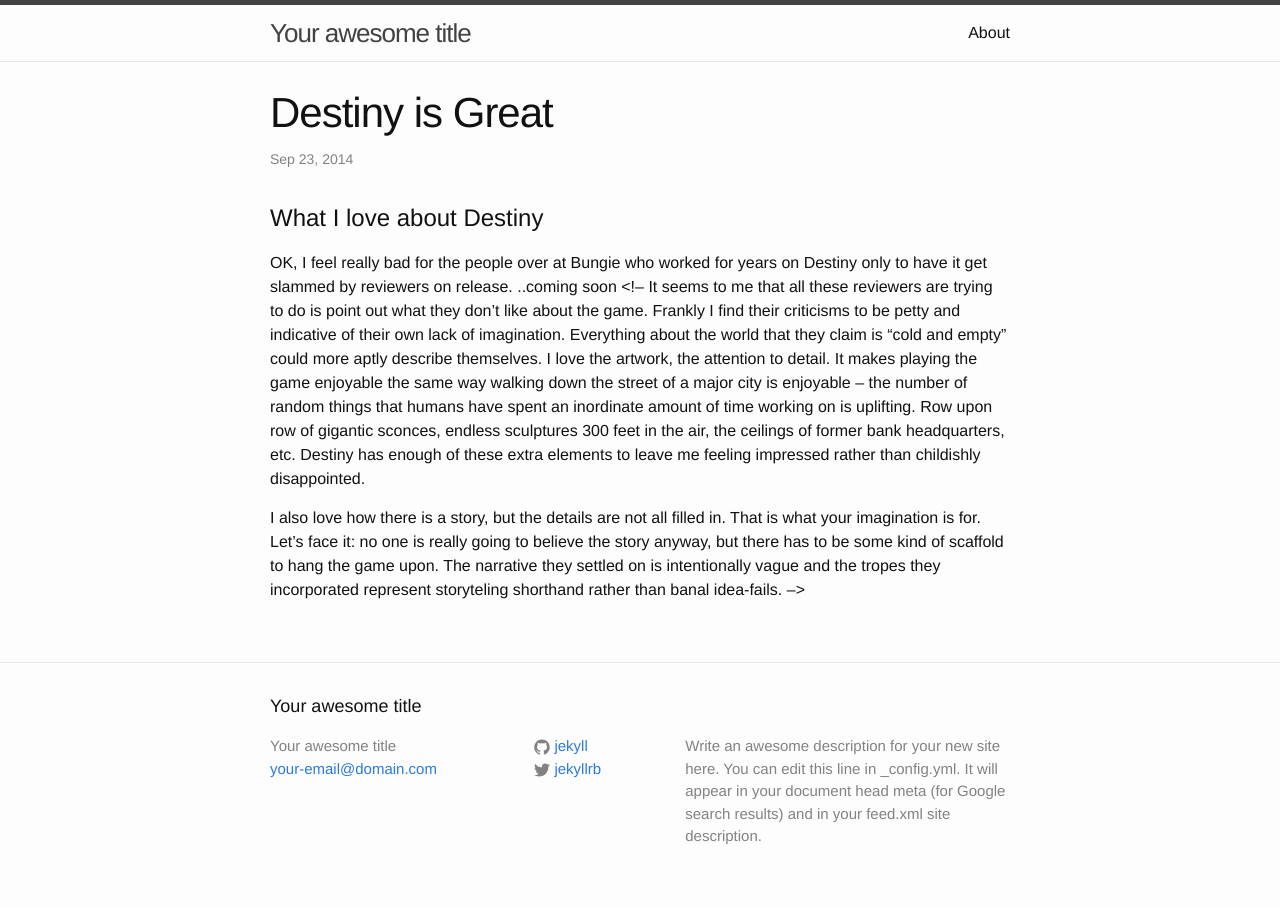
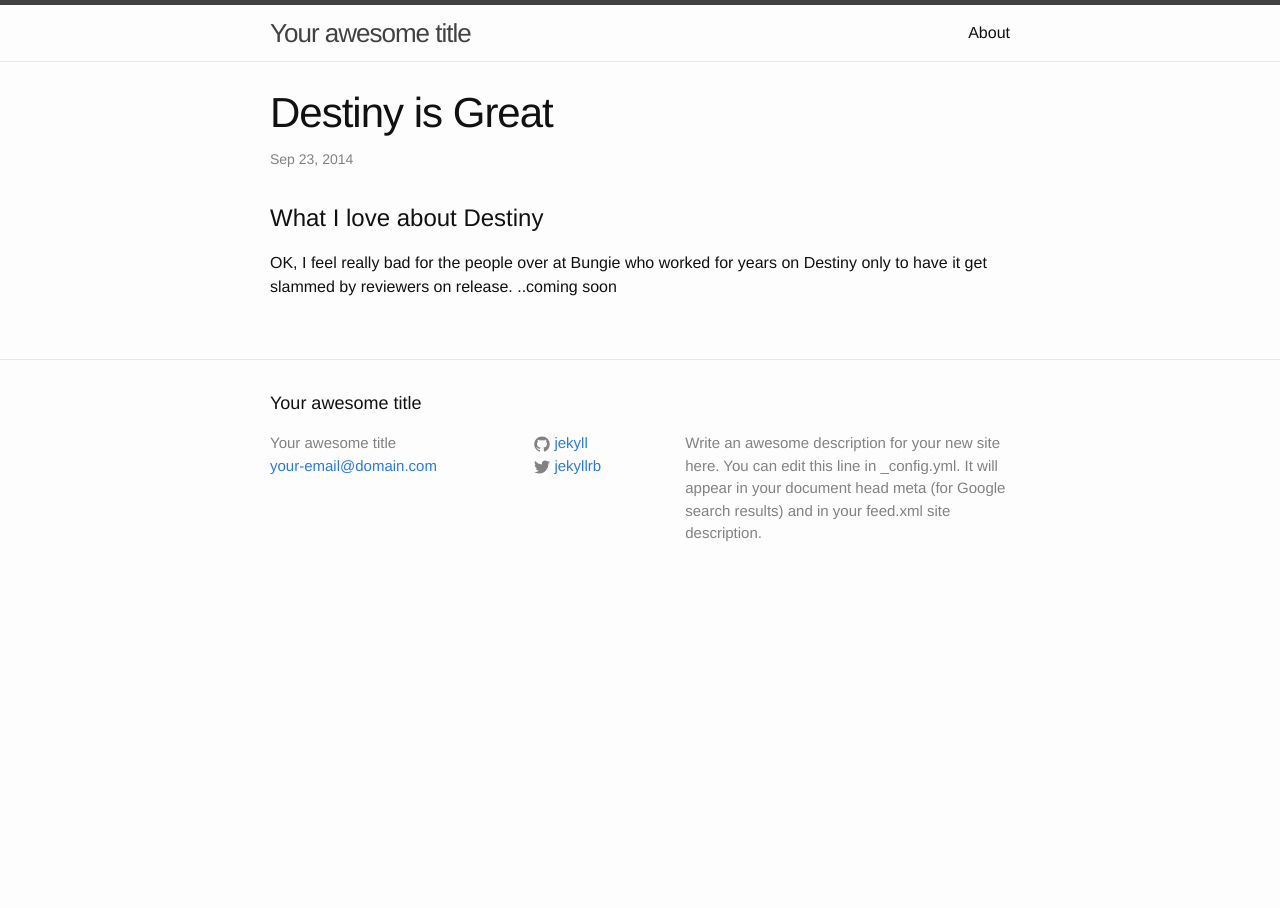
Before and after one commit to goodgoblin/goodgoblin.github.io, a Jekyll site: the page built from _posts/2014-09-23-what-i-like-about-destiny.markdown, in a window 1280 px wide. Built offline with Jekyll 4.4.1, drawn with Linux system fonts in a browser that asks for light colours.

```diff
--- a/_posts/2014-09-23-what-i-like-about-destiny.markdown
+++ b/_posts/2014-09-23-what-i-like-about-destiny.markdown
@@ -4,7 +4,4 @@ title: Destiny is Great
 ---
 What I love about Destiny
 =========================
-OK, I feel really bad for the people over at Bungie who worked for years on Destiny only to have it get slammed by reviewers on release. ..coming soon <!--  It seems to me that all these reviewers are trying to do is point out what they don't like about the game.  Frankly I find their criticisms to be petty and indicative of their own lack of imagination.  Everything about the world that they claim is "cold and empty" could more aptly describe themselves.  I love the artwork, the attention to detail.  It makes playing the game enjoyable the same way walking down the street of a major city is enjoyable -- the number of random things that humans have spent an inordinate amount of time working on is uplifting.  Row upon row of gigantic sconces, endless sculptures 300 feet in the air, the ceilings of former bank headquarters, etc.  Destiny has enough of these extra elements to leave me feeling impressed rather than childishly disappointed.
-
-I also love how there is a story, but the details are not all filled in.  That is what your imagination is for.  Let's face it: no one is really going to believe the story anyway, but there has to be some kind of scaffold to hang the game upon.  The narrative they settled on is intentionally vague and the tropes they incorporated represent storyteling shorthand rather than banal idea-fails.
--->
+OK, I feel really bad for the people over at Bungie who worked for years on Destiny only to have it get slammed by reviewers on release. ..coming soon
```
